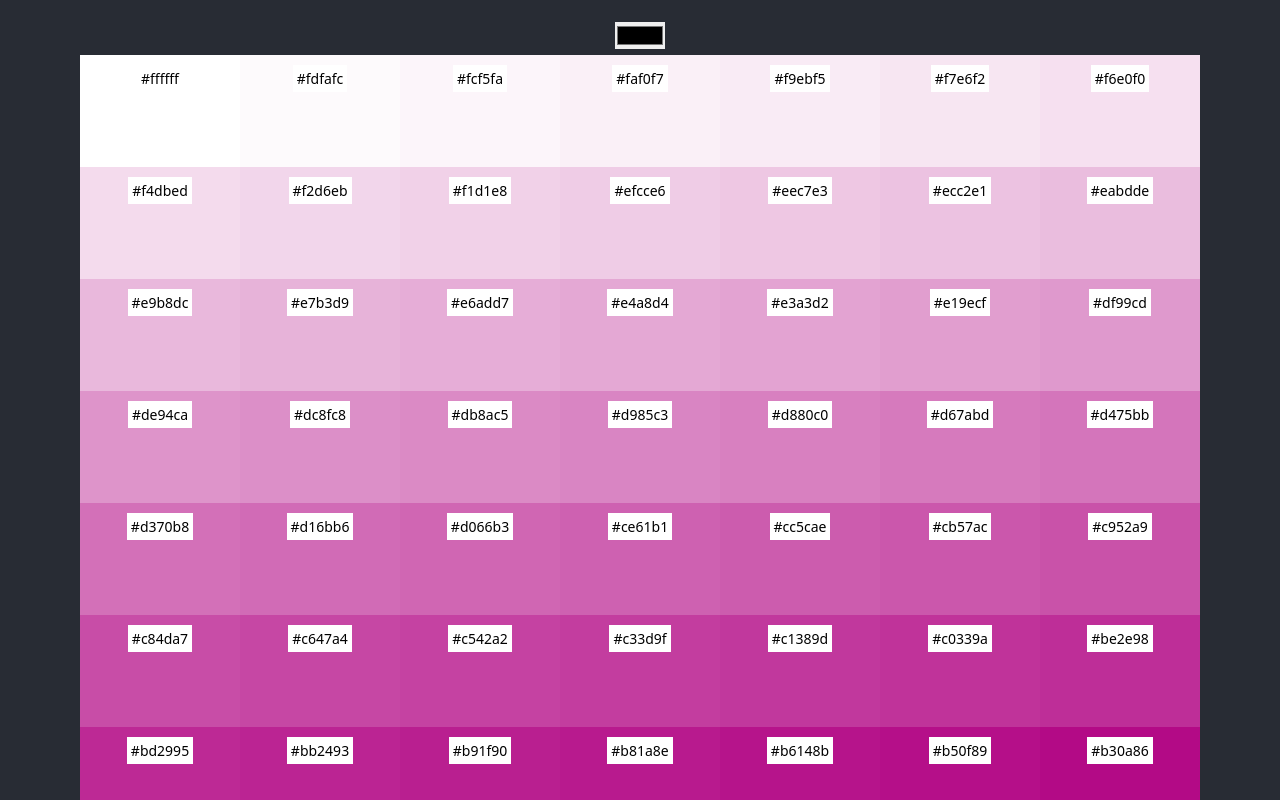
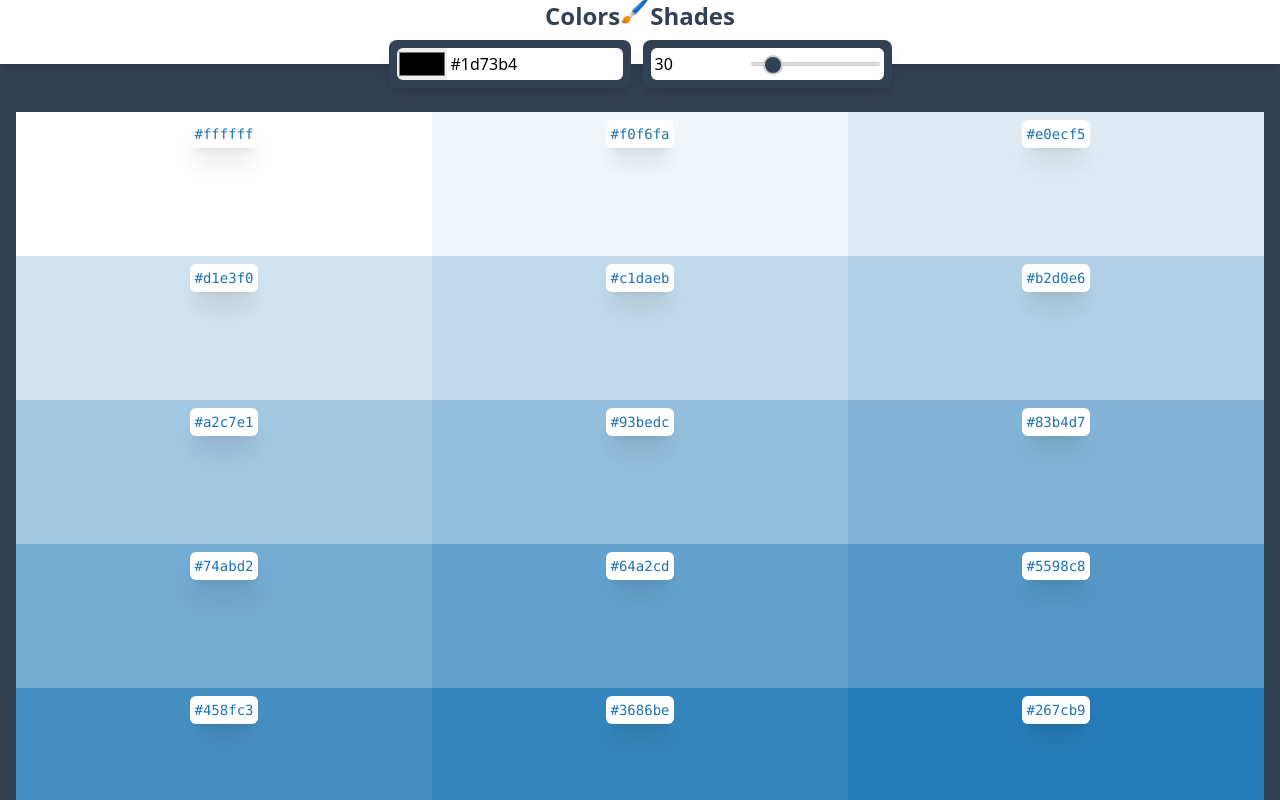
Before and after one commit to GrowinFlow/colors-shades, a React (Create React App) app: page / in a window 1280 px wide. Shown: the top 800 px of the page. Built offline with nearby package versions, Linux system fonts and the light colour scheme.

Commit message:
update UI

```diff
--- a/public/index.html
+++ b/public/index.html
@@ -24,7 +24,7 @@
       work correctly both with client-side routing and a non-root public URL.
       Learn how to configure a non-root public URL by running `npm run build`.
     -->
-    <title>React App</title>
+    <title>Colors 🖌Shades</title>
   </head>
   <body>
     <noscript>You need to enable JavaScript to run this app.</noscript>
--- a/src/App.css
+++ /dev/null
@@ -1,38 +0,0 @@
-.App {
-  text-align: center;
-}
-
-.App-logo {
-  height: 40vmin;
-  pointer-events: none;
-}
-
-@media (prefers-reduced-motion: no-preference) {
-  .App-logo {
-    animation: App-logo-spin infinite 20s linear;
-  }
-}
-
-.App-header {
-  background-color: #282c34;
-  min-height: 100vh;
-  display: flex;
-  flex-direction: column;
-  align-items: center;
-  justify-content: center;
-  font-size: calc(10px + 2vmin);
-  color: white;
-}
-
-.App-link {
-  color: #61dafb;
-}
-
-@keyframes App-logo-spin {
-  from {
-    transform: rotate(0deg);
-  }
-  to {
-    transform: rotate(360deg);
-  }
-}
--- a/src/App.js
+++ b/src/App.js
@@ -1,15 +1,15 @@
 import React from 'react';
-import './App.css';
 import Colors from './Component/Colors';
 
 
 function App() {
   return (
-    <div className="App">
-      <header className="App-header flex justify-center items-center">
+    <>
+
+      <div className=" bg-slate-700 flex flex-col justify-center items-center transition-all ease-in duration-100	">
      <Colors />
-      </header>
-    </div>
+      </div>
+    </>
   );
 }
 
--- a/src/Component/Colors.js
+++ b/src/Component/Colors.js
@@ -1,6 +1,7 @@
 import React, { useState, useEffect } from 'react'
 
 import { CopyToClipboard } from 'react-copy-to-clipboard';
+import Header from '../Layout/Header';
 
 function hexToRgb(hex){
     let r = 0, g = 0, b = 0;
@@ -25,7 +26,7 @@ function rgbToHex(r, g, b){
 
 function generateShades(hexColor) {
     const shades = [];
-    const steps = 100;
+    const steps = 30;
     const startColor = hexToRgb(hexColor);
 
     // Calculate the number of steps for light and dark shades
@@ -57,7 +58,7 @@ function generateShades(hexColor) {
 const Colors = () => {
 
     const [copied, setCopied] = useState(false);
- const [color, setColor] = useState('#bd0081')
+ const [color, setColor] = useState('#1d73b4')
  const [shades, setShades] = useState([])
 
 useEffect(()=>{
@@ -71,10 +72,10 @@ useEffect(()=>{
 
   return (
     <>
-    <div
-        className=" p-4">
+    <Header PickerFunction={(e)=>setColor(e.target.value)} textInpColoValue={color} />
+    <div className=" p-4 flex flex-col">
 
-            <input className='text-black' type="color" onChange={(e)=>setColor(e.target.value)} />
+            {/* <input className='text-black' type="color" onChange={(e)=>setColor(e.target.value)} /> */}
             <div className="flex flex-wrap items-center justify-center">
                 {
                     shades.map((shade, index)=>(
@@ -84,7 +85,11 @@ useEffect(()=>{
                         onCopy={() => setCopied(index)}
                     >
 
-                        <div key={index} className={`w-40 h-28 text-black`} style={{background: shade}}> <span className="bg-white p-1 text-sm">{copied === index ? 'Copied' : shade}</span> </div>
+                        <div key={index} className={`min-w-24 flex-grow md:min-w-44 lg:min-w-80 h-28 md:h-36 text-black cursor-pointer flex justify-center hover:items-center transition-all ease-in duration-300 group`} style={{background: shade}}>
+
+                        <span className="bg-white p-1 mt-2 group-hover:m-0 text-sm rounded-md group-hover:font-bold group-hover:rounded-none font-mono group-hover:text-2xl absolute shadow-xl transition-all	 ease-linear duration-100" style={{color:color}}>{copied === index ? 'Copied' : shade}</span>
+
+                         </div>
                         </CopyToClipboard>
                     ))
                 }
@@ -93,7 +98,6 @@ useEffect(()=>{
 
     </div>
 
-    Colors
     </>
   )
 }
--- /dev/null
+++ b/src/Layout/Header.js
@@ -0,0 +1,70 @@
+import React, { useState } from 'react';
+
+function Header(props) {
+  const [shadesQuantity, setShadesQuantity] = useState(30);
+
+  const handleRangeChange = (e) => {
+    setShadesQuantity(e.target.value);
+  };
+
+  return (
+    <>
+      <header className='h-44 md:h-16 p-4 flex flex-col justify-center items-center bg-white w-full mb-8 shadow-lg'>
+        <div className="logo-container flex items-center text-2xl font-bold text-slate-700 py-2 md:mt-4 mt-2">
+          Colors <div className="icon animate-bounce"> 🖌</div> Shades
+        </div>
+
+        <div className="inputs flex flex-wrap gap-3 items-center justify-center">
+          <div className="box-inputs flex items-center shadow-lg p-2 rounded-lg bg-slate-700">
+            <input
+              type="color"
+              name="colorPick"
+              id="colorPick"
+              className='h-8 rounded-l-md'
+              aria-label='Color picker input'
+              onChange={props.PickerFunction}
+            />
+            <input
+              type="text"
+              name="colorName"
+              id="colorName"
+              className='h-8 w-44 rounded-r-md focus:outline-none p-1'
+              placeholder='! Hex Color: #c544a3'
+              aria-label='Color name write input'
+              value={props.textInpColoValue}
+            />
+          </div>
+
+          <div className="shades-control flex items-center shadow-lg p-2 rounded-lg bg-slate-700">
+            <input
+              type="text"
+              name="shadesQuantityInput"
+              id="shadesQuantityInput"
+              className='h-8 w-24 rounded-l-md focus:outline-none p-1'
+              placeholder='30'
+              readOnly
+              aria-label='shadesQuantity Input'
+              value={shadesQuantity}
+            />
+            <div className=" bg-white h-8 flex justify-center items-center rounded-r-md overflow-hidden px-1 input-range">
+
+            <input
+              type="range"
+              name="shadesQuantity"
+              id="shadesQuantity"
+              className='h-8 cursor-e-resize active:cursor-e-resize'
+              aria-label='shadesQuantity range input'
+              min={10}
+              max={200}
+              onInput={handleRangeChange}
+              value={shadesQuantity}
+            />
+            </div>
+          </div>
+        </div>
+      </header>
+    </>
+  );
+}
+
+export default Header;
--- /dev/null
+++ b/src/Layout/Icons/Icons.js
@@ -0,0 +1,11 @@
+import React from 'react'
+
+function Brush() {
+  return (
+    <>
+    <svg xmlns="http://www.w3.org/2000/svg" height="24px" viewBox="0 -960 960 960" width="24px" fill="#222"><path d="M440-80q-33 0-56.5-23.5T360-160v-160H240q-33 0-56.5-23.5T160-400v-280q0-66 47-113t113-47h480v440q0 33-23.5 56.5T720-320H600v160q0 33-23.5 56.5T520-80h-80ZM240-560h480v-200h-40v160h-80v-160h-40v80h-80v-80H320q-33 0-56.5 23.5T240-680v120Zm0 160h480v-80H240v80Zm0 0v-80 80Z"/></svg>
+    </>
+  )
+}
+
+export default Brush
--- a/src/index.css
+++ b/src/index.css
@@ -1,3 +1,66 @@
 @tailwind base;
 @tailwind components;
 @tailwind utilities;
+
+
+input[type=range] {
+    -webkit-appearance: none; /* Remove default styling */
+    width: 100%; /* Full-width slider */
+    margin: 20px 0;
+    cursor: e-resize;
+  }
+
+  /* Track styling */
+.input-range  input[type=range]::-webkit-slider-runnable-track {
+    /* width: 100%; */
+    height: 4px;
+    background: #ddd;
+    border-radius: 5px;
+    border: 1px solid #ccc;
+  }
+.input-range  input[type=range]::-moz-range-track {
+    /* width: 100%; */
+    height: 4px;
+    background: #ddd;
+    border-radius: 5px;
+    border: 1px solid #ccc;
+  }
+.input-range  input[type=range]::-ms-track {
+    /* width: 100%; */
+    height: 4px;
+    background: #ddd;
+    border-radius: 5px;
+    border: 1px solid #ccc;
+    border-color: transparent;
+    color: transparent;
+  }
+
+  /* Thumb styling */
+.input-range  input[type=range]::-webkit-slider-thumb {
+    -webkit-appearance: none; /* Remove default styling */
+    position: relative;
+    top: -8px;
+    width: 20px;
+    height: 20px;
+    background: #334155;
+    border: 2px solid #ccc;
+    border-radius: 50%; /* Circular thumb */
+  }
+.input-range  input[type=range]::-moz-range-thumb {
+    position: relative;
+    top: -8px;
+    width: 20px;
+    height: 20px;
+    background: #334155;
+    border: 2px solid #ccc;
+    border-radius: 50%; /* Circular thumb */
+  }
+.input-range  input[type=range]::-ms-thumb {
+    position: relative;
+    top: -8px;
+    width: 20px;
+    height: 20px;
+    background: #334155;
+    border: 2px solid #ccc;
+    border-radius: 50%; /* Circular thumb */
+  }
```
